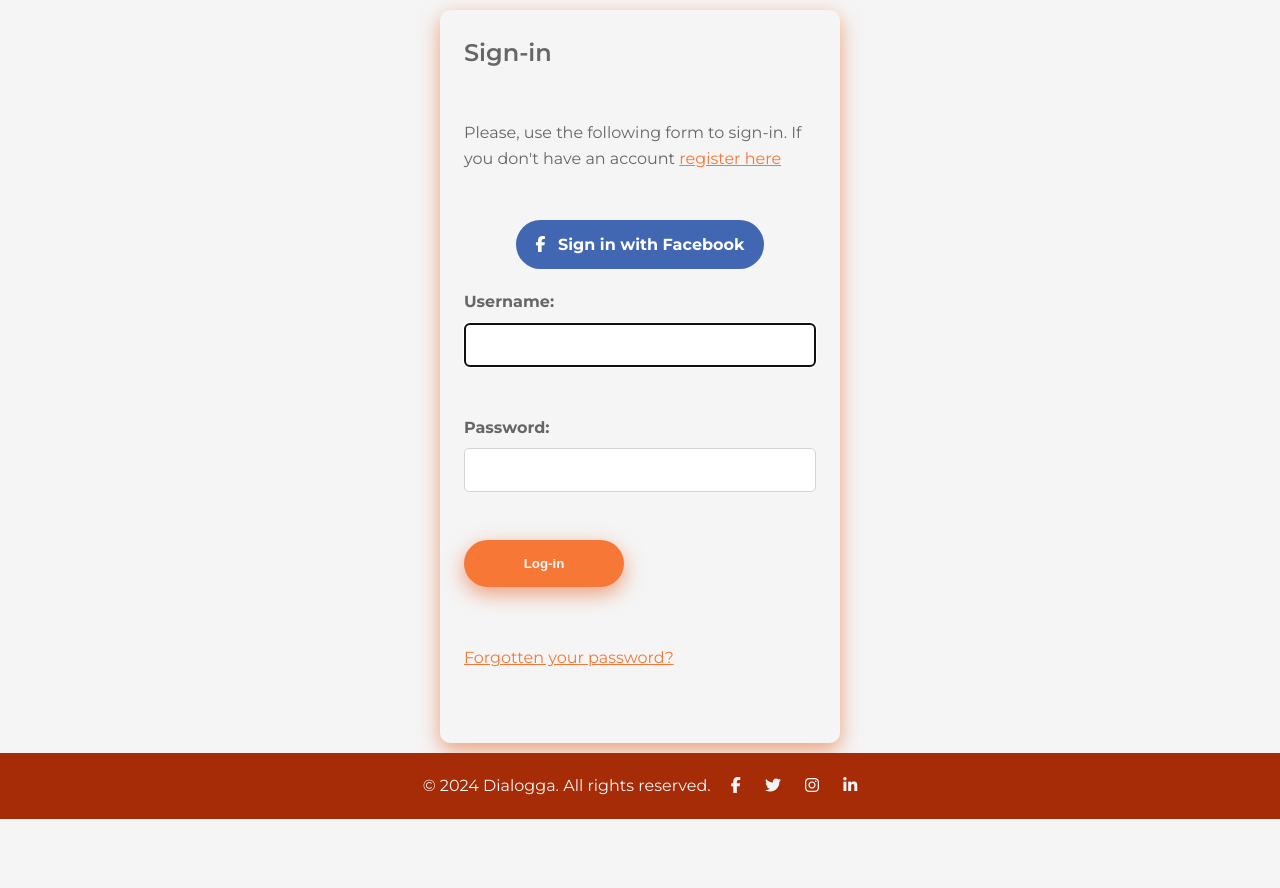
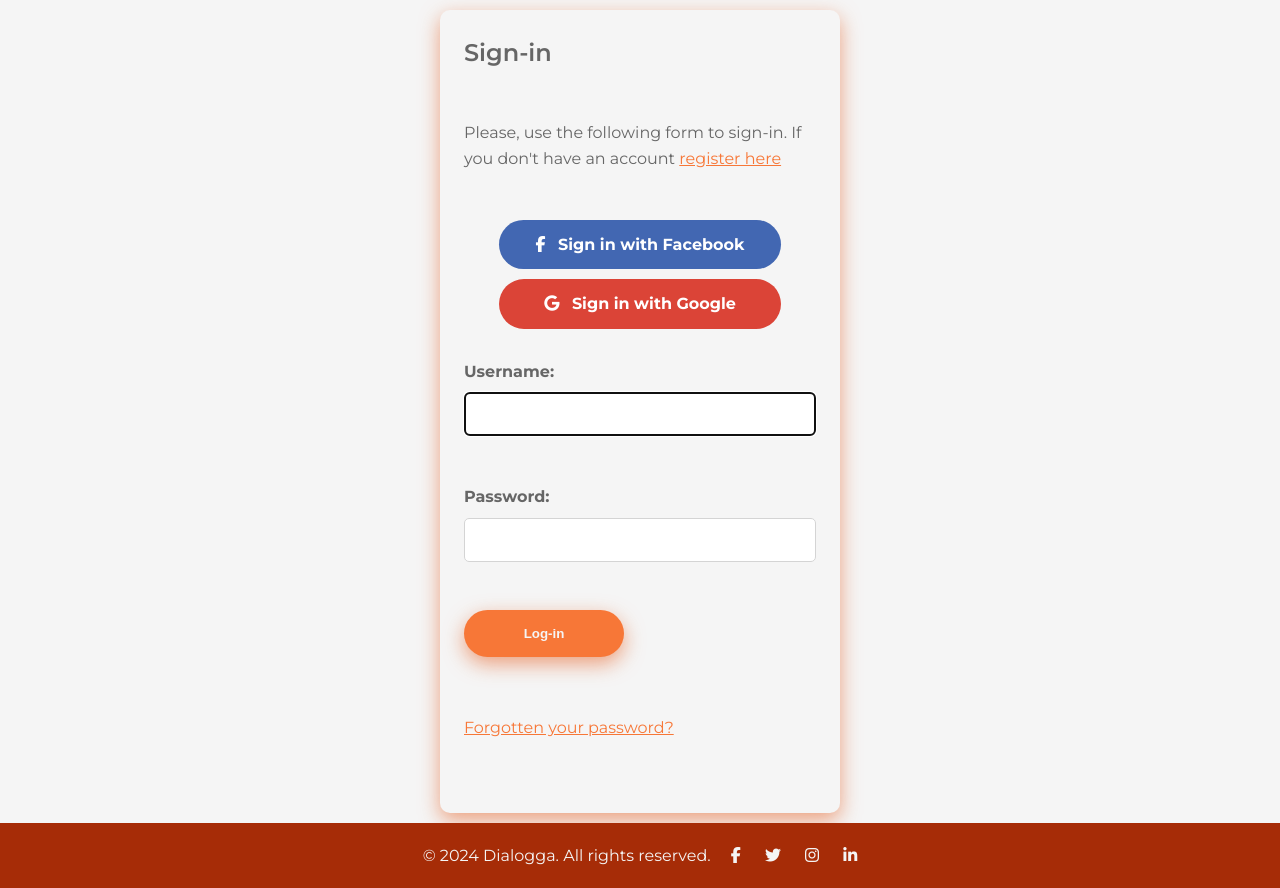
Before and after one commit to thapelomagqazana/social_media_app, a Django app: page /login/ in a window 1280 px wide. Shown: the part 56-944 px from the top of the page. Before the commit the page ends 875 px from the top, so only its background shows below. Run offline with Django 4.2, Linux system fonts and the light colour scheme.

Commit message:
Added a feature that allows user to authenticate with Google

```diff
--- a/account/static/css/styles.css
+++ b/account/static/css/styles.css
@@ -467,26 +467,47 @@ ul.messages li a.close {
     text-align: center; /* Center the link */
 }
 
-.facebook {
+.social a {
+    width: 80%;
+}
+
+.facebook,
+.google {
     list-style-type: none;
 }
 
-.facebook a {
+.facebook a,
+.google a {
     display: inline-block;
     padding: 12px 20px;
-    background-color: #4267B2; /* Facebook blue color */
-    color: #fff;
     border-radius: 20pt;
     text-decoration: none;
     transition: background-color 0.3s ease;
+    margin-bottom: 10px; /* Add space between buttons vertically */
     font-weight: 700;
+}
+
+.facebook a {
+    background-color: #4267B2; /* Facebook blue color */
+    color: #fff;
+}
+
+.google a {
+    background-color: #DB4437; /* Google red color */
+    color: #fff;
 }
 
 .facebook a:hover {
     background-color: #2a4b7c; /* Darker shade of Facebook blue on hover */
-    color: #fff;
+    color: var(--gray-1);
 }
 
-.facebook a i {
+.google a:hover {
+    background-color: #C13506; /* Darker shade of Google red on hover */
+    color: var(--gray-1);
+}
+
+.facebook a i,
+.google a i {
     margin-right: 8px; /* Spacing between icon and text */
 }
--- a/account/templates/registration/login.html
+++ b/account/templates/registration/login.html
@@ -23,6 +23,11 @@
                         <i class="fab fa-facebook-f"></i> Sign in with Facebook
                     </a>
                 </li>
+                <li class="google">
+                    <a href="{% url "social:begin" "google-oauth2" %}" class="google-btn">
+                        <i class="fab fa-google"></i> Sign in with Google
+                    </a>
+                </li>
             </ul>
         </div>
         <div class="login-form">
--- a/bookmarks/settings.py
+++ b/bookmarks/settings.py
@@ -139,9 +139,13 @@ AUTHENTICATION_BACKENDS = [
     'django.contrib.auth.backends.ModelBackend',
     'account.authentication.EmailAuthBackend',
     'social_core.backends.facebook.FacebookOAuth2',
+    'social_core.backends.google.GoogleOAuth2',
 ]
 
 SOCIAL_AUTH_FACEBOOK_KEY = '809278701010862' # Facebook App ID
 SOCIAL_AUTH_FACEBOOK_SECRET = 'd2ba28cc4f49b44f23bb84492c99e672' # Facebook App Secret
 
 SOCIAL_AUTH_FACEBOOK_SCOPE = ['email']
+
+SOCIAL_AUTH_GOOGLE_OAUTH2_KEY = '919334144917-8rnlbfv554f99r8v568u4n86g0oahh9s.apps.googleusercontent.com' # Google Client ID
+SOCIAL_AUTH_GOOGLE_OAUTH2_SECRET = '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' # Google Client Secret
```
